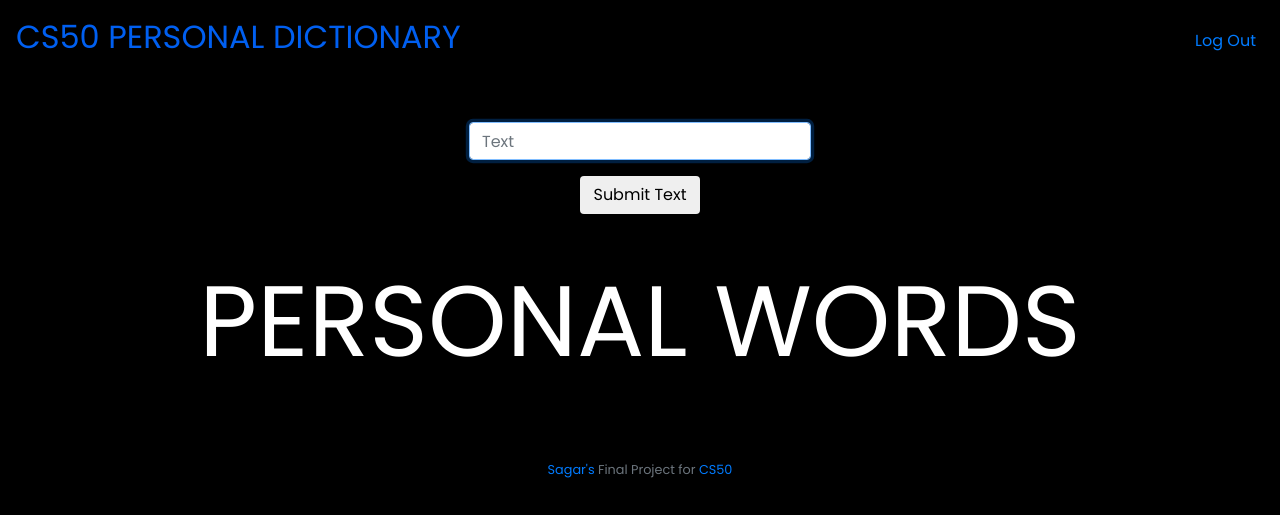
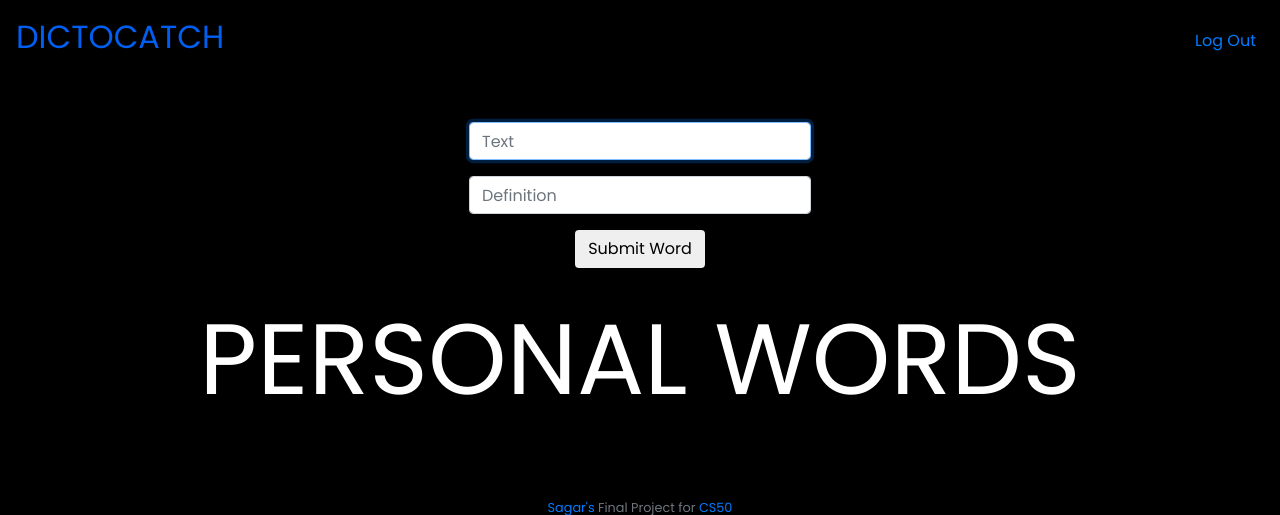
Before and after one commit to sagarpatel211/CS50_Final_Project, a Flask app: page /new in a window 1280 px wide. Shown: the top 515 px of the page. Run offline with Flask 2, Linux system fonts and the light colour scheme; a user stored in the database is signed in; some libraries are stand-ins or nearby versions.

Commit message:
Add files via upload

```diff
--- a/application.py
+++ b/application.py
@@ -29,12 +29,12 @@ app.config["SESSION_TYPE"] = "filesystem"
 Session(app)
 
 # Configure CS50 Library to use SQLite database
-db = SQL("sqlite:///finance.db")
+db = SQL("sqlite:///words_storage.db")
 # ----------------------------------- #
 @app.route("/")
 @login_required
 def index():
-    rows = db.execute("SELECT symbol FROM transactions WHERE u_id=:u_id", u_id=session['user_id'])
+    rows = db.execute("SELECT symbol,quantity FROM words WHERE u_id=:u_id", u_id=session['user_id'])
     return render_template("index.html", rows=rows)
 # ----------------------------------- #
 @app.route("/new", methods=["GET", "POST"])
@@ -42,10 +42,11 @@ def index():
 def new():
     if request.method == "POST":
         symbol = request.form.get("symbol")
+        quantity = request.form.get("quantity")
         if not symbol:
             return apology("enter a some text")
-        db.execute("INSERT INTO transactions (symbol, quantity, price, u_id) VALUES (:symbol, :quantity, :price, :u_id);",
-        symbol=symbol, quantity=0, price=0, u_id=session["user_id"])
+        db.execute("INSERT INTO words (symbol, quantity, u_id) VALUES (:symbol, :quantity, :u_id);",
+        symbol=symbol, quantity=quantity, u_id=session["user_id"])
         return redirect("/")
     else:
         return render_template("index.html")
--- a/templates/index.html
+++ b/templates/index.html
@@ -1,28 +1,25 @@
 {% extends "layout.html" %}
-
 {% block title %}
     List Of Words
 {% endblock %}
-
 {% block main %}
     <form action="/new" method="post">
         <fieldset>
             <div class="form-group">
                 <input autocomplete="off" autofocus class="form-control" name="symbol" placeholder="Text" type="text"/>
             </div>
-
             <div class="form-group">
-                <button class="btn btn-default" type="submit">Submit Text</button>
+                <input autocomplete="off" autofocus class="form-control" name="quantity" placeholder="Definition" type="text"/>
+            </div>
+            <div class="form-group">
+                <button class="btn btn-default" type="submit">Submit Word</button>
             </div>
         </fieldset>
     </form>
-
-    <p> </p>
-    <p> </p>
     <p style="font-size:100px">PERSONAL WORDS</p>
     <ul style="text-align: left; text-transform: uppercase;">
         {% for row in rows %}
-            <li>{{ row['symbol'] }}: {{ row['symbol'] }}</li>
+            <li>{{ row['symbol'] }}: {{ row['quantity'] }}</li>
         {% endfor %}
     </ul>
 {% endblock %}
--- a/templates/layout.html
+++ b/templates/layout.html
@@ -1,33 +1,20 @@
 <!DOCTYPE html>
-
 <html lang="en">
-
     <head>
-
         <!-- Required meta tags -->
         <meta charset="utf-8">
         <meta name="viewport" content="width=device-width, initial-scale=1, shrink-to-fit=no">
-
-        <!-- documentation at http://getbootstrap.com/docs/4.1/, alternative themes at https://bootswatch.com/ -->
         <link href="https://maxcdn.bootstrapcdn.com/bootstrap/4.1.3/css/bootstrap.min.css" rel="stylesheet">
-
-        <!-- https://favicon.io/emoji-favicons/money-mouth-face/ -->
         <link href="/static/favicon.ico" rel="icon">
-
         <link href="/static/styles.css" rel="stylesheet">
-
         <script src="https://code.jquery.com/jquery-3.3.1.min.js"></script>
         <script src="https://cdnjs.cloudflare.com/ajax/libs/popper.js/1.14.3/umd/popper.min.js"></script>
         <script src="https://maxcdn.bootstrapcdn.com/bootstrap/4.1.3/js/bootstrap.min.js"></script>
-
-        <title>PERSONAL DICTIONARY: {% block title %}{% endblock %}</title>
-
+        <title>DICTOCATCH: {% block title %}{% endblock %}</title>
     </head>
-
     <body>
-
         <nav class="navbar navbar-expand-md navbar-black bg-black ">
-            <a class="navbar-brand" href="/"><span class="blue">CS50 PERSONAL DICTIONARY</span></a>
+            <a class="navbar-brand" href="/"><span class="blue">DICTOCATCH</span></a>
             <button aria-controls="navbar" aria-expanded="false" aria-label="Toggle navigation" class="navbar-toggler" data-target="#navbar" data-toggle="collapse" type="button">
                 <span class="navbar-toggler-icon"></span>
             </button>
@@ -44,7 +31,6 @@
                 {% endif %}
             </div>
         </nav>
-
         {% if get_flashed_messages() %}
             <header>
                 <div class="alert alert-primary border text-center" role="alert">
@@ -52,15 +38,11 @@
                 </div>
             </header>
         {% endif %}
-
         <main class="container p-5">
             {% block main %}{% endblock %}
         </main>
-
         <footer class="small text-center text-muted">
             <a href="https://github.com/sagarpatel211/">Sagar's</a> Final Project for <a href="https://cs50.harvard.edu/x/2020/">CS50</a>
         </footer>
-
     </body>
-
 </html>
--- a/templates/login.html
+++ b/templates/login.html
@@ -1,9 +1,7 @@
 {% extends "layout.html" %}
-
 {% block title %}
     Log In
 {% endblock %}
-
 {% block main %}
     <form action="/login" method="post">
         <div class="form-group">
--- a/templates/register.html
+++ b/templates/register.html
@@ -1,9 +1,7 @@
 {% extends "layout.html" %}
-
 {% block title %}
     Register
 {% endblock %}
-
 {% block main %}
     <form action="/register" method="post">
         <div class="form-group">
```
Also changed, not shown: words_storage.db (added).
